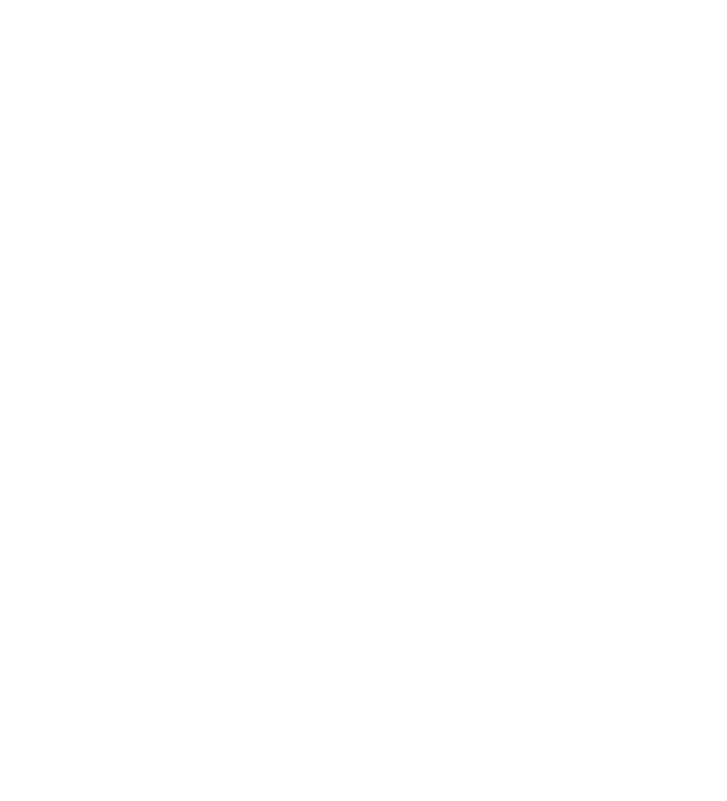
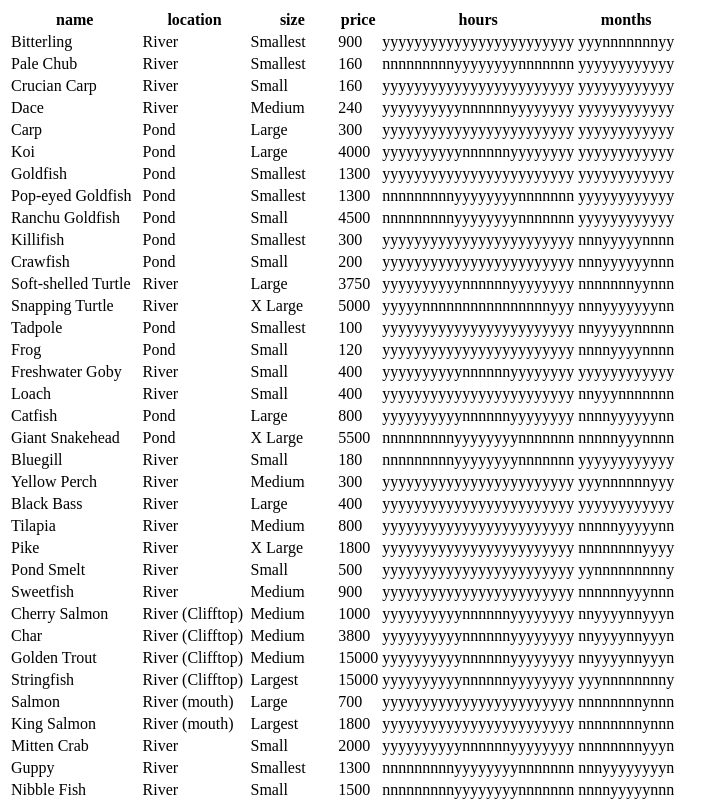
Before and after one commit to tvanantwerp/acnh-catches, a React (Create React App) app: page / in a window 1280 px wide. Shown: the top 801 px of the page, without its empty margins (0-727 px from the left). Built offline with nearby package versions, Linux system fonts and the light colour scheme.

Commit message:
Render table of fish

```diff
--- a/src/App.tsx
+++ b/src/App.tsx
@@ -1,7 +1,13 @@
 import React from 'react';
 
+import Fish from './components/Fish';
+
 const App: React.FC = () => {
-  return <div></div>;
+  return (
+    <div>
+      <Fish />
+    </div>
+  );
 };
 
 export default App;
--- /dev/null
+++ b/src/components/Fish.tsx
@@ -0,0 +1,44 @@
+import React from 'react';
+
+import fishes from '../data/fish.json';
+
+type FishType = {
+  name: string;
+  location: string;
+  size: string;
+  price: number;
+  hours: string;
+  months: string;
+};
+
+const Fish = () => {
+  const headings: string[] = Object.keys(fishes[0]);
+  return (
+    <table>
+      <thead>
+        <tr>
+          {headings.map((heading: string) => (
+            <th key={`heading-${heading}`}>{heading}</th>
+          ))}
+        </tr>
+      </thead>
+      <tbody>
+        {fishes.map((fish: FishType) => {
+          return (
+            <tr key={`fish-${fish.name}`}>
+              {headings.map((heading) => {
+                return (
+                  <td key={`fish-${fish.name}-${heading}`}>
+                    {fish[heading as keyof FishType]}
+                  </td>
+                );
+              })}
+            </tr>
+          );
+        })}
+      </tbody>
+    </table>
+  );
+};
+
+export default Fish;
```
